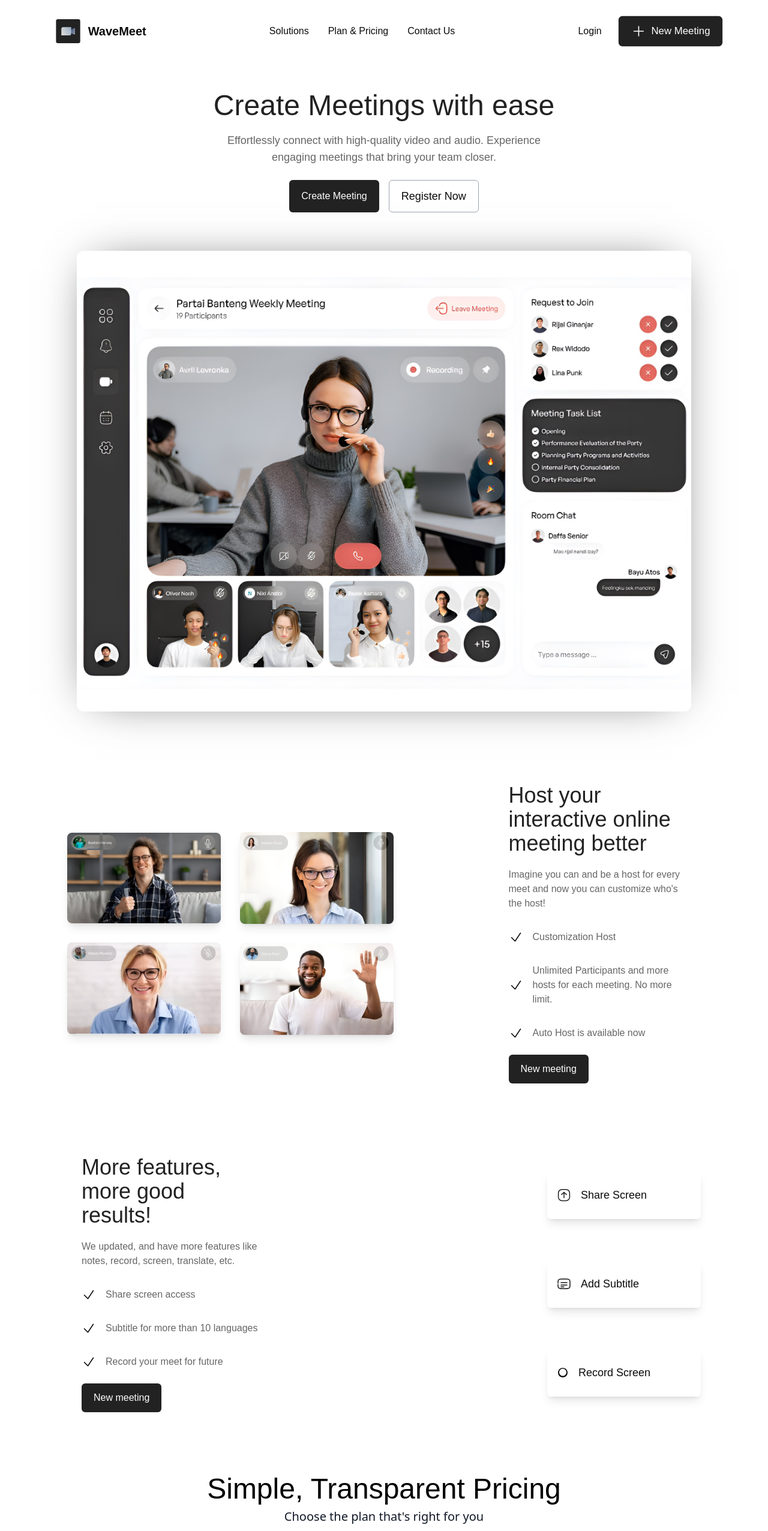
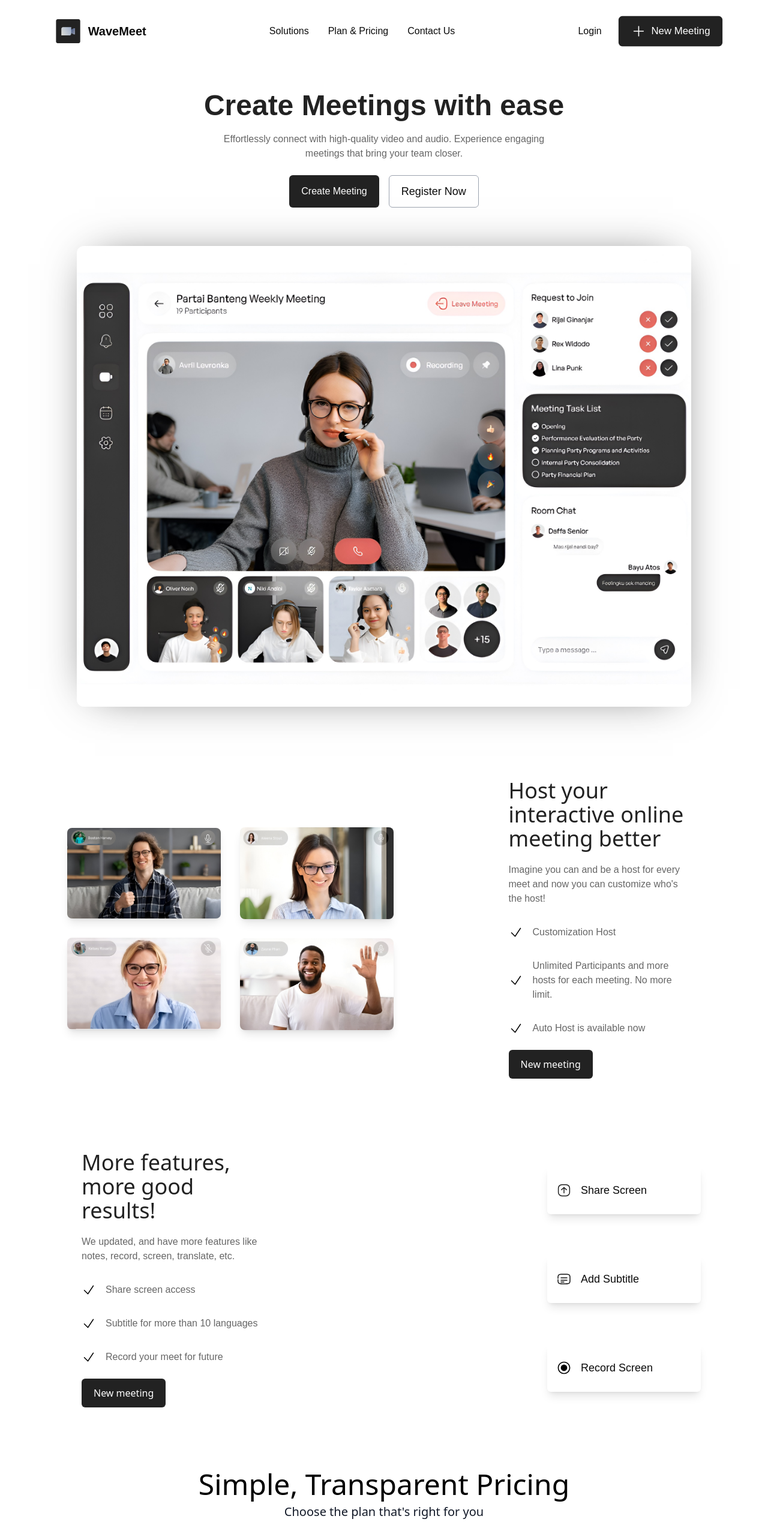
Before and after one commit to vinaynaik486/WaveMeet, a React (Vite) app: page / in a window 1280 px wide. Shown: the top 2552 px of the page at 60% size. Built offline with nearby package versions, Linux system fonts and the light colour scheme; a web font is replaced by a local one.

Commit message:
fix : font weight & size

```diff
--- a/src/components/ContactUs.jsx
+++ b/src/components/ContactUs.jsx
@@ -7,7 +7,7 @@ function ContactUs() {
 
     <section className="bg-white">
       <div className="py-8 mx-2 lg:py-8 px-4 lg:mx-auto sm:mx-16 max-w-screen-md">
-        <h2 id="contact_us" className="mb-4 text-4xl tracking-tight font-sofia-bold text-center text-[#222222]">
+        <h2 id="contact_us" className="mb-4 text-4xl tracking-tight font-medium text-center text-[#222222]">
           Get in touch with us
         </h2>
         <p className="mb-8 lg:mb-16 font-sofia-light text-center text-gray-500  sm:text-md">
--- a/src/components/Footer.jsx
+++ b/src/components/Footer.jsx
@@ -7,7 +7,7 @@ function Footer() {
       <div className="flex flex-col lg:flex-row justify-between mx-4 sm:mx-8 md:mx-16 lg:mx-20 items-center space-y-4 lg:space-y-0">
         <div className="flex items-center font-sofia cursor-pointer">
           <img src={websiteLogo} alt="WaveMeet logo" className="h-8 sm:h-10" />
-          <span className="text-lg sm:text-xl font-semibold reveal-text ml-2">WaveMeet</span>
+          <span className="text-xl sm:text-xl font-semibold reveal-text ml-2">WaveMeet</span>
         </div>
         <p className="text-center lg:text-left">&copy;2024 WaveMeet. All Rights Reserved</p>
       </div>
--- a/src/components/Hero.jsx
+++ b/src/components/Hero.jsx
@@ -20,10 +20,10 @@ function Hero() {
       ref={heroRef}
       className="font-sofia px-4 sm:px-6 md:px-8 lg:px-16 xl:px-28 flex flex-col items-center text-center pt-20 sm:pt-24 md:pt-20 lg:pt-16 xl:pt-14"
     >
-      <h1 className="reveal-text font-sofia-bold text-2xl sm:text-3xl md:text-4xl lg:text-5xl mt-8 sm:mt-12 md:mt-16 lg:mt-24 text-[#222222] leading-tight">
+      <h1 className="reveal-text font-bold text-5xl sm:text-3xl md:text-4xl lg:text-5xl mt-8 sm:mt-12 md:mt-16 lg:mt-24 text-[#222222] leading-tight">
         Create Meetings with ease
       </h1>
-      <p className="reveal-text font-sofia-ultralight text-sm sm:text-base md:text-lg mt-3 sm:mt-4 md:mt-5 text-[#666666] max-w-xs sm:max-w-sm md:max-w-md lg:max-w-lg xl:max-w-xl">
+      <p className="reveal-text font-sofia-ultralight text-sm sm:text-base md:text-md mt-3 sm:mt-4 md:mt-5 text-[#666666] max-w-xs sm:max-w-sm md:max-w-md lg:max-w-lg xl:max-w-xl">
         Effortlessly connect with high-quality video and audio. Experience engaging meetings that bring your team closer.
       </p>
       <div className="flex mt-4 sm:mt-5 md:mt-6 justify-center gap-2 sm:gap-3 md:gap-4 reveal-text">
--- a/src/components/Navbar.jsx
+++ b/src/components/Navbar.jsx
@@ -66,7 +66,7 @@ function Navbar() {
       <div id="home" className='px-4 py-4 lg:py-2 sm:px-6 md:px-8 lg:px-20 flex justify-between items-center font-sofia'>
         <div className='flex items-center hover:scale-105 cursor-pointer hover:ease-in-out hover:duration-200'>
           <img src={websiteLogo} alt="" className='h-8 sm:h-10 reveal-text' />
-          <span className='text-lg sm:text-xl font-semibold reveal-text'>WaveMeet</span>
+          <span className='text-xl font-semibold reveal-text'>WaveMeet</span>
         </div>
 
         <div className='hidden lg:flex justify-between gap-8'>
@@ -101,9 +101,9 @@ function Navbar() {
           onClick={() => setMobileMenuOpen(!mobileMenuOpen)}
         >
           {mobileMenuOpen ? (
-            <XMarkIcon className='w-6 h-6' />
+            <XMarkIcon className='w-8 h-8' />
           ) : (
-            <Bars3Icon className='w-6 h-6' />
+            <Bars3Icon className='w-8 h-8' />
           )}
         </button>
       </div>
--- a/src/components/Solutions.jsx
+++ b/src/components/Solutions.jsx
@@ -8,7 +8,7 @@ import Feature from './ui/feature'
 function Solutions() {
   return (
     <div className='flex flex-col items-center'>
-      <div id="solutions" className='mt-14 mx-4 md:mx-16 lg:mx-28 mb-10 flex flex-col lg:flex-row gap-10 lg:gap-48 font-sofia'>
+      <div id="solutions" className='mt-14 mx-4 md:mx-16 lg:mx-28 mb-10 flex flex-col lg:flex-row gap-10 lg:gap-48'>
         <div className='flex items-center justify-center gap-8'>
           <div>
             <img src={Person1} alt="Person 1" className='w-full max-w-[21rem] rounded-lg shadow-lg' />
@@ -19,7 +19,7 @@ function Solutions() {
             <img src={Person4} alt="Person 4" className='w-full max-w-[21rem] rounded-lg mt-8 shadow-lg' />
           </div>
         </div>
-        <div className='lg:mr-6'>
+        <div className='lg:mr-6 font-medium'>
           <Feature
             heading="Host your interactive online meeting better"
             description="Imagine you can and be a host for every meet and now you can customize who's the host!"
@@ -32,7 +32,7 @@ function Solutions() {
         </div>
       </div>
 
-      <div className='lg:mt-20 mx-4 md:mx-16 lg:mx-28 mb-10 flex flex-col lg:flex-row gap-10 lg:gap-48 font-sofia'>
+      <div className='lg:mt-20 mx-4 md:mx-16 lg:mx-28 mb-10 flex flex-col lg:flex-row gap-10 lg:gap-48 font-medium'>
         <div className='lg:ml-6'>
           <Feature
             heading="More features, more good results!"
@@ -80,8 +80,9 @@ const SubtitlesIcon = () => (
 )
 
 const RecordIcon = () => (
-  <svg xmlns="http://www.w3.org/2000/svg" width="20" height="20" viewBox="0 0 20 20">
-    <path fill="#111" fill-rule="evenodd" d="M2 10C2 5.58172 5.58172 2 10 2C14.4183 2 18 5.58172 18 10C18 14.4183 14.4183 18 10 18C5.58172 18 2 14.4183 2 10ZM10 3.5C6.68629 3.5 4 6.18629 4 9.5C4 12.8137 6.68629 15.5 10 15.5C13.3137 15.5 16 12.8137 16 9.5C16 6.18629 13.3137 3.5 10 3.5Z" clip-rule="evenodd"></path>
+  <svg xmlns="http://www.w3.org/2000/svg" xml:space="preserve" id="screen-recording" width="24" height="24" x="0" y="0" version="1.1" viewBox="0 0 29 29">
+    <path d="M14.5 2C7.607 2 2 7.607 2 14.5S7.607 27 14.5 27 27 21.393 27 14.5 21.393 2 14.5 2zm0 23C8.71 25 4 20.29 4 14.5S8.71 4 14.5 4 25 8.71 25 14.5 20.29 25 14.5 25z"></path>
+    <circle cx="14.5" cy="14.5" r="6.5"></circle>
   </svg>
 )
 
--- a/src/components/ui/feature.jsx
+++ b/src/components/ui/feature.jsx
@@ -11,8 +11,8 @@ const FeatureItem = ({ text }) => (
 
 const Feature = ({ heading, description, features = [] }) => (
   <div className="max-w-sm">
-    <h2 className="font-sofia-bold text-4xl text-[#222222]">{heading}</h2>
-    <p className="font-sofia-ultralight text-md mt-5 text-[#666666]">{description}</p>
+    <h2 className="font-medium text-4xl text-[#222222]">{heading}</h2>
+    <p className="font-sofia-ultralight font-light mt-5 text-[#666666]">{description}</p>
     {features.map((feature, index) => (
       <FeatureItem key={index} text={feature} />
     ))}
--- a/src/components/ui/pricingsection.jsx
+++ b/src/components/ui/pricingsection.jsx
@@ -41,7 +41,7 @@ const PricingSection = ({ pricingPlans }) => (
   <section className="py-6 leading-7 text-gray-900 bg-white sm:py-12 md:py-16">
     <div className="box-border px-4 mx-auto border-solid sm:px-6 md:px-6 lg:px-8 max-w-7xl">
       <div className="flex flex-col items-center leading-7 text-center text-gray-900 border-0 border-gray-200 mb-8">
-        <p id="pricing" className="box-border m-0 text-3xl font-sofia-semibold leading-tight text-black border-solid sm:text-4xl md:text-5xl">
+        <p id="pricing" className="box-border m-0 text-4xl font-medium leading-tight text-black border-solid sm:text-4xl md:text-5xl">
           Simple, Transparent Pricing
         </p>
         <p className="box-border mt-2 text-lg text-gray-900 border-solid sm:text-xl">
```
